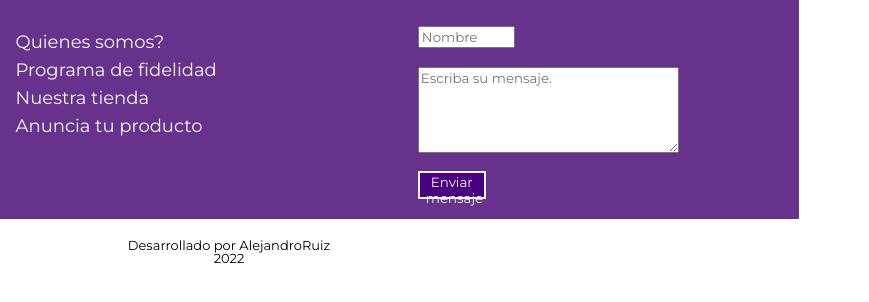
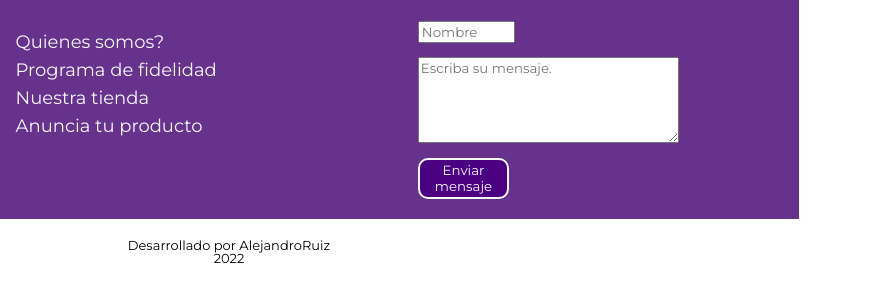
Before and after one commit to salasruizalejandro/DataTiendaVirtual, a plain HTML site: page login.html in a window 1280 px wide. Shown: the part 726-1028 px from the top of the page, 411-1280 px from the left. Drawn offline with nearby package versions, Linux system fonts and the light colour scheme.

Commit message:
ajuste de login and id

```diff
--- a/css/loginStyle.css
+++ b/css/loginStyle.css
@@ -29,7 +29,7 @@
     height: 7%;
 }
 
-#enviarMensaje{
+#enviarMensajeLogin{
     width: 26%;
     height: 12%;
     background-color: var(--purple);
@@ -37,11 +37,29 @@
     border: 2px solid var(--ghostWhite);
 }
 
-#enviarMensaje:hover{
+#enviarMensajeLogin:hover{
     width: 26%;
     height: 12%;
     background-color: var(--ghostWhite);
     color: var(--purple);
+    border: 2px solid var(--purple);
+}
+
+#LoginMensajeEnviarForm{
+    width: 35%;
+    height: 18%;
+    background-color: var(--purple);
+    color: var(--ghostWhite);
+    border-radius: 10px;
+    border: 2px solid var(--ghostWhite);
+}
+
+#LoginMensajeEnviarForm:hover{
+    width: 35%;
+    height: 18%;
+    background-color: var(--ghostWhite);
+    color: var(--purple);
+    border-radius: 10px;
     border: 2px solid var(--purple);
 }
 
--- a/login.html
+++ b/login.html
@@ -24,7 +24,7 @@
             <label id="loginLabel" for="inputparaName">Hable con nosotros.</label>
             <input id="inputNombre" type="text" id="name" name="name" required  minlength="4" maxlength="10" size="10" placeholder="Nombre de usuario">
             <input id="inputContraseña" type="text" id="name" name="name" required  minlength="4" maxlength="10" size="10" placeholder="Escribir contraseña">
-            <button id="enviarMensaje">Enviar mensaje</button>
+            <button id="enviarMensajeLogin">Enviar mensaje</button>
         </section>
     </main>
 
@@ -42,7 +42,7 @@
             <label id="hableConNos" for="inputparaName">Hable con nosotros.</label>
             <input id="inputName" type="text" id="name" name="name" required  minlength="4" maxlength="10" size="10" placeholder="Nombre">
             <textarea name="mesaje" id="texText" cols="30" rows="5" placeholder="Escriba su mensaje."></textarea>
-            <button id="enviarMensaje">Enviar mensaje</button>
+            <button id="LoginMensajeEnviarForm">Enviar mensaje</button>
         </section>
     </form>
     <footer>
```
